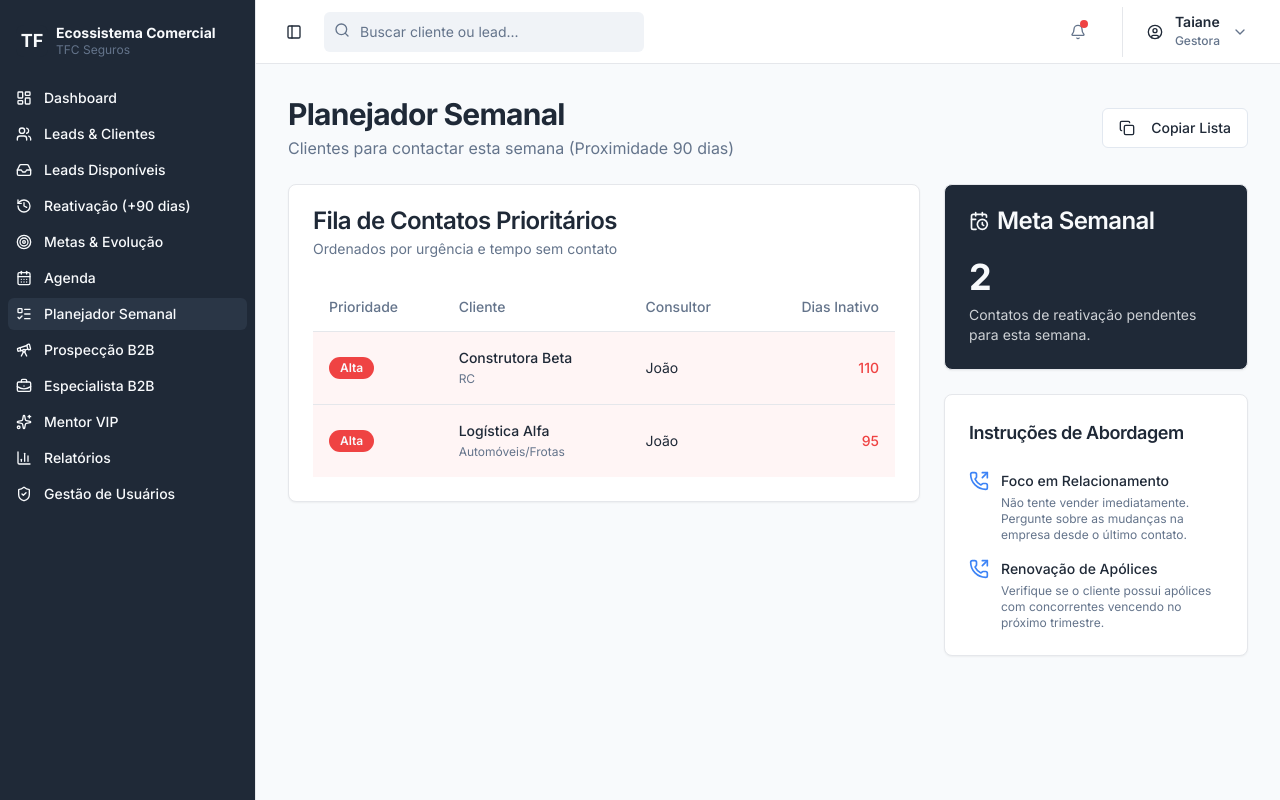
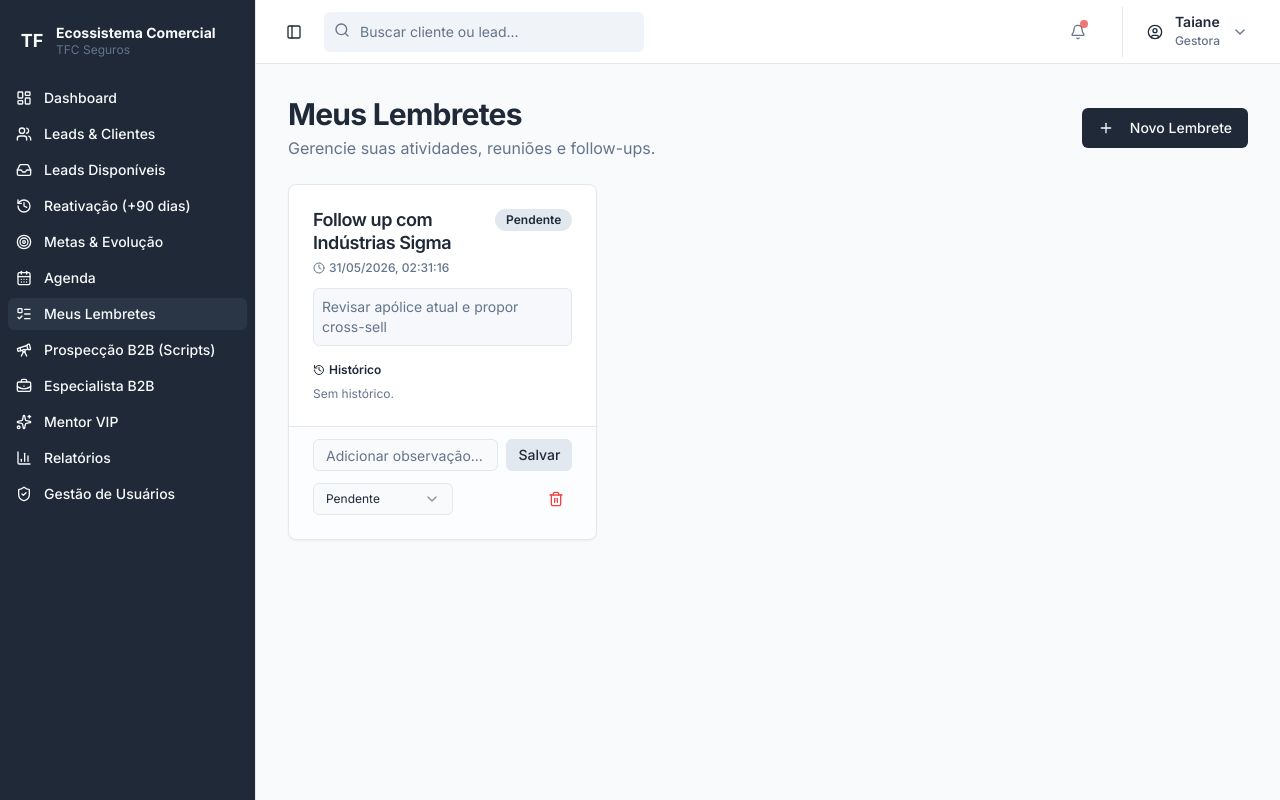
Before and after one commit to TaianeCarige/GEST-O-COMERCIAL-TFC-SEGUROS, a React (Vite) app: page /planner in a window 1280 px wide. Built offline with nearby package versions, Linux system fonts and the light colour scheme.

Commit message:
feat: Implement multi-user CRM with RBAC and goals

```diff
--- a/src/App.tsx
+++ b/src/App.tsx
@@ -11,7 +11,7 @@ import Goals from './pages/Goals'
 import Agenda from './pages/Agenda'
 import Planner from './pages/Planner'
 import B2BExpert from './pages/B2BExpert'
-import Prospecting from './pages/Prospecting'
+import ScriptGenerator from './pages/ScriptGenerator'
 import Reports from './pages/Reports'
 import NotFound from './pages/NotFound'
 import AvailableLeads from './pages/AvailableLeads'
@@ -36,7 +36,7 @@ const App = () => (
             <Route path="/planner" element={<Planner />} />
             <Route path="/b2b-expert" element={<B2BExpert />} />
             <Route path="/vip-mentor" element={<VIPMentor />} />
-            <Route path="/prospecting" element={<Prospecting />} />
+            <Route path="/prospecting" element={<ScriptGenerator />} />
             <Route path="/reports" element={<Reports />} />
             <Route path="/users" element={<Users />} />
           </Route>
--- a/src/components/Layout.tsx
+++ b/src/components/Layout.tsx
@@ -1,5 +1,6 @@
 import { Outlet, Link, useLocation } from 'react-router-dom'
 import useAppStore from '@/stores/useAppStore'
+import { Popover, PopoverContent, PopoverTrigger } from '@/components/ui/popover'
 import {
   SidebarProvider,
   Sidebar,
@@ -55,9 +56,9 @@ export function AppSidebar() {
     { name: 'Reativação (+90 dias)', path: '/reactivation', icon: History, show: true },
     { name: 'Metas & Evolução', path: '/goals', icon: Target, show: true },
     { name: 'Agenda', path: '/agenda', icon: CalendarDays, show: true },
-    { name: 'Planejador Semanal', path: '/planner', icon: ListTodo, show: true },
+    { name: 'Meus Lembretes', path: '/planner', icon: ListTodo, show: true },
     {
-      name: 'Prospecção B2B',
+      name: 'Prospecção B2B (Scripts)',
       path: '/prospecting',
       icon: Telescope,
       show: myPermissions.script_generator,
@@ -111,8 +112,15 @@ export function AppSidebar() {
 }
 
 export default function Layout() {
-  const { consultants, currentUser, setCurrentUser } = useAppStore()
+  const { consultants, currentUser, setCurrentUser, reminders } = useAppStore()
   const me = consultants.find((c) => c.id === currentUser)
+
+  const myReminders =
+    reminders?.filter((r) => r.userId === currentUser && r.status === 'Pendente') || []
+  const upcomingReminders = myReminders.filter((r) => {
+    const timeDiff = new Date(r.dateTime).getTime() - new Date().getTime()
+    return timeDiff > 0 && timeDiff <= 24 * 60 * 60 * 1000 // up to 24 hours
+  })
 
   return (
     <SidebarProvider>
@@ -132,14 +140,39 @@ export default function Layout() {
               </div>
             </div>
             <div className="flex items-center gap-4">
+              <Popover>
+                <PopoverTrigger asChild>
                   <Button
                     variant="ghost"
                     size="icon"
                     className="relative text-muted-foreground hover:text-foreground"
                   >
                     <Bell className="h-5 w-5" />
-                <span className="absolute top-2 right-2.5 w-2 h-2 bg-destructive rounded-full" />
+                    {upcomingReminders.length > 0 && (
+                      <span className="absolute top-2 right-2.5 w-2 h-2 bg-destructive rounded-full animate-pulse" />
+                    )}
                   </Button>
+                </PopoverTrigger>
+                <PopoverContent align="end" className="w-80">
+                  <div className="flex flex-col gap-2">
+                    <h3 className="font-semibold text-sm">Notificações</h3>
+                    {upcomingReminders.length === 0 ? (
+                      <p className="text-sm text-muted-foreground">Nenhum lembrete próximo.</p>
+                    ) : (
+                      <div className="flex flex-col gap-2 max-h-60 overflow-y-auto">
+                        {upcomingReminders.map((r) => (
+                          <div key={r.id} className="text-sm border-b pb-2 last:border-0 last:pb-0">
+                            <p className="font-medium text-foreground">{r.description}</p>
+                            <p className="text-xs text-muted-foreground mt-1">
+                              {new Date(r.dateTime).toLocaleString('pt-BR')}
+                            </p>
+                          </div>
+                        ))}
+                      </div>
+                    )}
+                  </div>
+                </PopoverContent>
+              </Popover>
               <div className="border-l pl-4 ml-2">
                 <DropdownMenu>
                   <DropdownMenuTrigger asChild>
--- a/src/pages/Planner.tsx
+++ b/src/pages/Planner.tsx
@@ -1,180 +1,246 @@
-import React from 'react'
-import useAppStore from '@/stores/useAppStore'
-import { Card, CardContent, CardHeader, CardTitle, CardDescription } from '@/components/ui/card'
+import React, { useState } from 'react'
+import useAppStore, { ReminderStatus } from '@/stores/useAppStore'
 import {
-  Table,
-  TableBody,
-  TableCell,
-  TableHead,
-  TableHeader,
-  TableRow,
-} from '@/components/ui/table'
+  Card,
+  CardContent,
+  CardHeader,
+  CardTitle,
+  CardDescription,
+  CardFooter,
+} from '@/components/ui/card'
 import { Button } from '@/components/ui/button'
+import { Input } from '@/components/ui/input'
+import { Label } from '@/components/ui/label'
+import { Textarea } from '@/components/ui/textarea'
+import {
+  Dialog,
+  DialogContent,
+  DialogHeader,
+  DialogTitle,
+  DialogTrigger,
+  DialogFooter,
+} from '@/components/ui/dialog'
+import {
+  Select,
+  SelectContent,
+  SelectItem,
+  SelectTrigger,
+  SelectValue,
+} from '@/components/ui/select'
 import { Badge } from '@/components/ui/badge'
 import { useToast } from '@/hooks/use-toast'
-import { Copy, CalendarClock, PhoneOutgoing } from 'lucide-react'
+import { Plus, Clock, History, Trash2 } from 'lucide-react'
 
 export default function Planner() {
-  const { leads, getConsultant, consultants, currentUser } = useAppStore()
+  const {
+    reminders,
+    addReminder,
+    updateReminderStatus,
+    addReminderObservation,
+    deleteReminder,
+    currentUser,
+  } = useAppStore()
   const { toast } = useToast()
 
-  const me = consultants.find((c) => c.id === currentUser)
-  const isManager = me?.role === 'Gestora'
-  const visibleLeads = isManager ? leads : leads.filter((l) => l.consultantId === currentUser)
+  const myReminders = reminders.filter((r) => r.userId === currentUser)
 
-  // Definition for Planner: Proximity to 90 days (e.g. > 75 days) or Pending follow-ups
-  const thresholdDate = new Date()
-  thresholdDate.setDate(thresholdDate.getDate() - 75)
+  const [isAddOpen, setIsAddOpen] = useState(false)
+  const [newReminder, setNewReminder] = useState({
+    description: '',
+    dateTime: '',
+    observations: '',
+  })
 
-  const plannerLeads = visibleLeads
-    .filter(
-      (l) =>
-        new Date(l.lastContact) < thresholdDate && l.status !== 'Fechado' && l.status !== 'Perdido',
-    )
-    .sort((a, b) => new Date(a.lastContact).getTime() - new Date(b.lastContact).getTime())
-
-  const copyToClipboard = () => {
-    const text = plannerLeads
-      .map((l) => {
-        const days = Math.floor(
-          (new Date().getTime() - new Date(l.lastContact).getTime()) / (1000 * 3600 * 24),
-        )
-        return `${l.name} | Ramo: ${l.branch} | Resp: ${getConsultant(l.consultantId)?.name} | Dias s/ contato: ${days}`
+  const handleAdd = () => {
+    if (!newReminder.description || !newReminder.dateTime) {
+      toast({
+        title: 'Campos obrigatórios',
+        description: 'Preencha a descrição e a data/hora.',
+        variant: 'destructive',
       })
-      .join('\n')
-
-    navigator.clipboard.writeText(text)
-    toast({
-      title: 'Lista copiada!',
-      description: 'A lista de contatos semanais foi copiada para a área de transferência.',
+      return
+    }
+    addReminder({
+      description: newReminder.description,
+      dateTime: new Date(newReminder.dateTime).toISOString(),
+      observations: newReminder.observations,
+      status: 'Pendente',
     })
+    setNewReminder({ description: '', dateTime: '', observations: '' })
+    setIsAddOpen(false)
+    toast({ title: 'Lembrete adicionado' })
   }
 
   return (
     <div className="space-y-6">
-      <div className="flex flex-col sm:flex-row sm:items-center justify-between gap-4">
+      <div className="flex items-center justify-between">
         <div>
-          <h1 className="text-3xl font-bold tracking-tight">Planejador Semanal</h1>
+          <h1 className="text-3xl font-bold tracking-tight">Meus Lembretes</h1>
           <p className="text-muted-foreground mt-1">
-            Clientes para contactar esta semana (Proximidade 90 dias)
+            Gerencie suas atividades, reuniões e follow-ups.
           </p>
         </div>
-        <Button onClick={copyToClipboard} variant="outline" className="shrink-0 bg-white">
-          <Copy className="h-4 w-4 mr-2" />
-          Copiar Lista
-        </Button>
+        <Dialog open={isAddOpen} onOpenChange={setIsAddOpen}>
+          <DialogTrigger asChild>
+            <Button>
+              <Plus className="w-4 h-4 mr-2" /> Novo Lembrete
+            </Button>
+          </DialogTrigger>
+          <DialogContent>
+            <DialogHeader>
+              <DialogTitle>Criar Lembrete</DialogTitle>
+            </DialogHeader>
+            <div className="space-y-4 py-4">
+              <div className="space-y-2">
+                <Label>Descrição (Obrigatório)</Label>
+                <Input
+                  value={newReminder.description}
+                  onChange={(e) => setNewReminder({ ...newReminder, description: e.target.value })}
+                  placeholder="Ex: Ligar para Indústrias Alfa"
+                />
+              </div>
+              <div className="space-y-2">
+                <Label>Data e Hora (Obrigatório)</Label>
+                <Input
+                  type="datetime-local"
+                  value={newReminder.dateTime}
+                  onChange={(e) => setNewReminder({ ...newReminder, dateTime: e.target.value })}
+                />
+              </div>
+              <div className="space-y-2">
+                <Label>Observações Adicionais</Label>
+                <Textarea
+                  value={newReminder.observations}
+                  onChange={(e) => setNewReminder({ ...newReminder, observations: e.target.value })}
+                  placeholder="Informações úteis para a atividade..."
+                />
+              </div>
+            </div>
+            <DialogFooter>
+              <Button onClick={handleAdd}>Salvar Lembrete</Button>
+            </DialogFooter>
+          </DialogContent>
+        </Dialog>
       </div>
 
-      <div className="grid gap-6 md:grid-cols-3">
-        <div className="md:col-span-2 space-y-6">
-          <Card>
-            <CardHeader>
-              <CardTitle>Fila de Contatos Prioritários</CardTitle>
-              <CardDescription>Ordenados por urgência e tempo sem contato</CardDescription>
-            </CardHeader>
-            <CardContent>
-              <Table>
-                <TableHeader>
-                  <TableRow>
-                    <TableHead>Prioridade</TableHead>
-                    <TableHead>Cliente</TableHead>
-                    {isManager && <TableHead>Consultor</TableHead>}
-                    <TableHead className="text-right">Dias Inativo</TableHead>
-                  </TableRow>
-                </TableHeader>
-                <TableBody>
-                  {plannerLeads.length > 0 ? (
-                    plannerLeads.map((lead, index) => {
-                      const days = Math.floor(
-                        (new Date().getTime() - new Date(lead.lastContact).getTime()) /
-                          (1000 * 3600 * 24),
-                      )
-                      const isCritical = days >= 90
-
-                      return (
-                        <TableRow
-                          key={lead.id}
-                          className={isCritical ? 'bg-destructive/5 hover:bg-destructive/10' : ''}
-                        >
-                          <TableCell>
-                            <Badge variant={isCritical ? 'destructive' : 'secondary'}>
-                              {isCritical ? 'Alta' : 'Média'}
-                            </Badge>
-                          </TableCell>
-                          <TableCell>
-                            <span className="font-medium block">{lead.name}</span>
-                            <span className="text-xs text-muted-foreground">{lead.branch}</span>
-                          </TableCell>
-                          {isManager && (
-                            <TableCell>{getConsultant(lead.consultantId)?.name}</TableCell>
-                          )}
-                          <TableCell className="text-right font-medium">
-                            <span className={isCritical ? 'text-destructive' : ''}>{days}</span>
-                          </TableCell>
-                        </TableRow>
-                      )
-                    })
-                  ) : (
-                    <TableRow>
-                      <TableCell
-                        colSpan={isManager ? 4 : 3}
-                        className="text-center h-24 text-muted-foreground"
-                      >
-                        Nenhum cliente na fila de alerta. Ótimo trabalho de retenção!
-                      </TableCell>
-                    </TableRow>
-                  )}
-                </TableBody>
-              </Table>
-            </CardContent>
-          </Card>
-        </div>
-
-        <div className="space-y-6">
-          <Card className="bg-primary text-primary-foreground">
-            <CardHeader>
-              <CardTitle className="flex items-center gap-2">
-                <CalendarClock className="h-5 w-5" />
-                Meta Semanal
-              </CardTitle>
-            </CardHeader>
-            <CardContent>
-              <div className="text-4xl font-bold mb-2">{plannerLeads.length}</div>
-              <p className="text-sm opacity-80">
-                Contatos de reativação pendentes para esta semana.
-              </p>
-            </CardContent>
-          </Card>
-
-          <Card>
-            <CardHeader>
-              <CardTitle className="text-lg">Instruções de Abordagem</CardTitle>
-            </CardHeader>
-            <CardContent className="space-y-4">
-              <div className="flex gap-3">
-                <PhoneOutgoing className="h-5 w-5 text-accent shrink-0" />
-                <div>
-                  <p className="font-medium text-sm">Foco em Relacionamento</p>
-                  <p className="text-xs text-muted-foreground mt-1">
-                    Não tente vender imediatamente. Pergunte sobre as mudanças na empresa desde o
-                    último contato.
-                  </p>
-                </div>
-              </div>
-              <div className="flex gap-3">
-                <PhoneOutgoing className="h-5 w-5 text-accent shrink-0" />
-                <div>
-                  <p className="font-medium text-sm">Renovação de Apólices</p>
-                  <p className="text-xs text-muted-foreground mt-1">
-                    Verifique se o cliente possui apólices com concorrentes vencendo no próximo
-                    trimestre.
-                  </p>
-                </div>
-              </div>
-            </CardContent>
-          </Card>
-        </div>
+      <div className="grid gap-4 md:grid-cols-2 lg:grid-cols-3">
+        {myReminders
+          .sort((a, b) => new Date(a.dateTime).getTime() - new Date(b.dateTime).getTime())
+          .map((r) => (
+            <ReminderCard
+              key={r.id}
+              reminder={r}
+              updateStatus={updateReminderStatus}
+              addObservation={addReminderObservation}
+              deleteReminder={deleteReminder}
+            />
+          ))}
+        {myReminders.length === 0 && (
+          <div className="col-span-full py-12 text-center text-muted-foreground border rounded-lg border-dashed">
+            Você não possui lembretes no momento.
+          </div>
+        )}
       </div>
     </div>
   )
 }
+
+function ReminderCard({ reminder, updateStatus, addObservation, deleteReminder }: any) {
+  const [newObs, setNewObs] = useState('')
+  const { toast } = useToast()
+
+  const isPast =
+    new Date(reminder.dateTime).getTime() < new Date().getTime() && reminder.status === 'Pendente'
+
+  const handleAddObs = () => {
+    if (!newObs) return
+    addObservation(reminder.id, newObs)
+    setNewObs('')
+    toast({ title: 'Observação adicionada' })
+  }
+
+  return (
+    <Card
+      className={`flex flex-col h-full ${isPast ? 'border-destructive/50 shadow-sm shadow-destructive/10' : ''}`}
+    >
+      <CardHeader className="pb-3">
+        <div className="flex justify-between items-start gap-4">
+          <CardTitle className="text-lg leading-tight">{reminder.description}</CardTitle>
+          <Badge
+            variant={
+              reminder.status === 'Pendente' ? (isPast ? 'destructive' : 'secondary') : 'default'
+            }
+            className="shrink-0"
+          >
+            {reminder.status}
+          </Badge>
+        </div>
+        <CardDescription
+          className={`flex items-center gap-1 mt-1 text-xs font-medium ${isPast ? 'text-destructive font-bold' : ''}`}
+        >
+          <Clock className="w-3 h-3" />
+          {new Date(reminder.dateTime).toLocaleString('pt-BR')}
+        </CardDescription>
+      </CardHeader>
+      <CardContent className="flex-1 space-y-4">
+        {reminder.observations && (
+          <div className="text-sm bg-muted/30 p-2 rounded-md border text-muted-foreground whitespace-pre-wrap">
+            {reminder.observations}
+          </div>
+        )}
+
+        <div className="space-y-2">
+          <h4 className="text-xs font-semibold flex items-center gap-1">
+            <History className="w-3 h-3" /> Histórico
+          </h4>
+          <div className="max-h-32 overflow-y-auto space-y-2 text-xs">
+            {reminder.history.map((h: any) => (
+              <div key={h.id} className="border-l-2 border-primary/30 pl-2 py-0.5">
+                <p className="whitespace-pre-wrap">{h.note}</p>
+              </div>
+            ))}
+            {reminder.history.length === 0 && (
+              <p className="text-muted-foreground">Sem histórico.</p>
+            )}
+          </div>
+        </div>
+      </CardContent>
+      <CardFooter className="pt-3 border-t bg-muted/10 flex flex-col gap-3 mt-auto">
+        <div className="flex w-full gap-2">
+          <Input
+            placeholder="Adicionar observação..."
+            className="h-8 text-xs"
+            value={newObs}
+            onChange={(e) => setNewObs(e.target.value)}
+          />
+          <Button size="sm" className="h-8" variant="secondary" onClick={handleAddObs}>
+            Salvar
+          </Button>
+        </div>
+        <div className="flex items-center justify-between w-full">
+          <Select
+            value={reminder.status}
+            onValueChange={(val: ReminderStatus) => updateStatus(reminder.id, val)}
+          >
+            <SelectTrigger className="w-[140px] h-8 text-xs">
+              <SelectValue />
+            </SelectTrigger>
+            <SelectContent>
+              <SelectItem value="Pendente">Pendente</SelectItem>
+              <SelectItem value="Concluído">Concluído</SelectItem>
+            </SelectContent>
+          </Select>
+
+          <Button
+            size="icon"
+            variant="ghost"
+            className="h-8 w-8 text-destructive hover:bg-destructive/10"
+            onClick={() => deleteReminder(reminder.id)}
+          >
+            <Trash2 className="h-4 w-4" />
+          </Button>
+        </div>
+      </CardFooter>
+    </Card>
+  )
+}
--- a/src/stores/useAppStore.tsx
+++ b/src/stores/useAppStore.tsx
@@ -94,6 +94,18 @@ export interface Lead {
 export interface Gerente1327 {
   id: string
   name: string
+}
+
+export type ReminderStatus = 'Pendente' | 'Concluído'
+
+export interface Reminder {
+  id: string
+  userId: string
+  description: string
+  dateTime: string
+  observations: string
+  status: ReminderStatus
+  history: { id: string; date: string; note: string }[]
 }
 
 export interface AvailableLead {
@@ -327,6 +339,11 @@ interface AppStore {
   importLeads: (gerenteId: string, category: '1327' | 'Corporate') => void
   addConsultant: (consultant: Omit<Consultant, 'id'>) => void
   resetPassword: (id: string) => void
+  reminders: Reminder[]
+  addReminder: (reminder: Omit<Reminder, 'id' | 'userId' | 'history'>) => void
+  updateReminderStatus: (id: string, status: ReminderStatus) => void
+  addReminderObservation: (id: string, note: string) => void
+  deleteReminder: (id: string) => void
 }
 
 const AppContext = createContext<AppStore | undefined>(undefined)
@@ -341,6 +358,68 @@ export function AppStoreProvider({ children }: { children: ReactNode }) {
     { id: 'g1', name: 'Gerente João' },
     { id: 'g2', name: 'Gerente Maria' },
   ])
+  const [reminders, setReminders] = useState<Reminder[]>([
+    {
+      id: 'r1',
+      userId: '1',
+      description: 'Follow up com Indústrias Sigma',
+      dateTime: new Date(Date.now() + 2 * 60 * 60 * 1000).toISOString(),
+      observations: 'Revisar apólice atual e propor cross-sell',
+      status: 'Pendente',
+      history: [],
+    },
+  ])
+
+  const addReminder = (reminder: Omit<Reminder, 'id' | 'userId' | 'history'>) => {
+    setReminders((prev) => [
+      ...prev,
+      { ...reminder, id: `r-${Date.now()}`, userId: currentUser, history: [] },
+    ])
+  }
+
+  const updateReminderStatus = (id: string, status: ReminderStatus) => {
+    setReminders((prev) =>
+      prev.map((r) => {
+        if (r.id === id) {
+          const me = consultants.find((c) => c.id === currentUser)
+          const dateObj = new Date()
+          const formattedDate = `${dateObj.toLocaleDateString('pt-BR')} ${dateObj.toLocaleTimeString('pt-BR', { hour: '2-digit', minute: '2-digit' })}`
+          const note = `Status alterado para ${status} - ${me?.name} - ${formattedDate}`
+          return {
+            ...r,
+            status,
+            history: [{ id: `h-${Date.now()}`, date: dateObj.toISOString(), note }, ...r.history],
+          }
+        }
+        return r
+      }),
+    )
+  }
+
+  const addReminderObservation = (id: string, note: string) => {
+    setReminders((prev) =>
+      prev.map((r) => {
+        if (r.id === id) {
+          const me = consultants.find((c) => c.id === currentUser)
+          const dateObj = new Date()
+          const formattedDate = `${dateObj.toLocaleDateString('pt-BR')} ${dateObj.toLocaleTimeString('pt-BR', { hour: '2-digit', minute: '2-digit' })}`
+          const formattedNote = `${note} - ${me?.name} - ${formattedDate}`
+          return {
+            ...r,
+            history: [
+              { id: `h-${Date.now()}`, date: dateObj.toISOString(), note: formattedNote },
+              ...r.history,
+            ],
+          }
+        }
+        return r
+      }),
+    )
+  }
+
+  const deleteReminder = (id: string) => {
+    setReminders((prev) => prev.filter((r) => r.id !== id))
+  }
 
   const updateLeadStatus = (id: string, status: Status) => {
     setLeads((prev) => prev.map((l) => (l.id === id ? { ...l, status } : l)))
@@ -513,6 +592,11 @@ export function AppStoreProvider({ children }: { children: ReactNode }) {
         addConsultant,
         resetPassword,
         updateConsultantGoals,
+        reminders,
+        addReminder,
+        updateReminderStatus,
+        addReminderObservation,
+        deleteReminder,
       },
     },
     children,
```
Also changed, not shown: .skip.config.json. Lines whose indentation alone changed are shown as unchanged.
